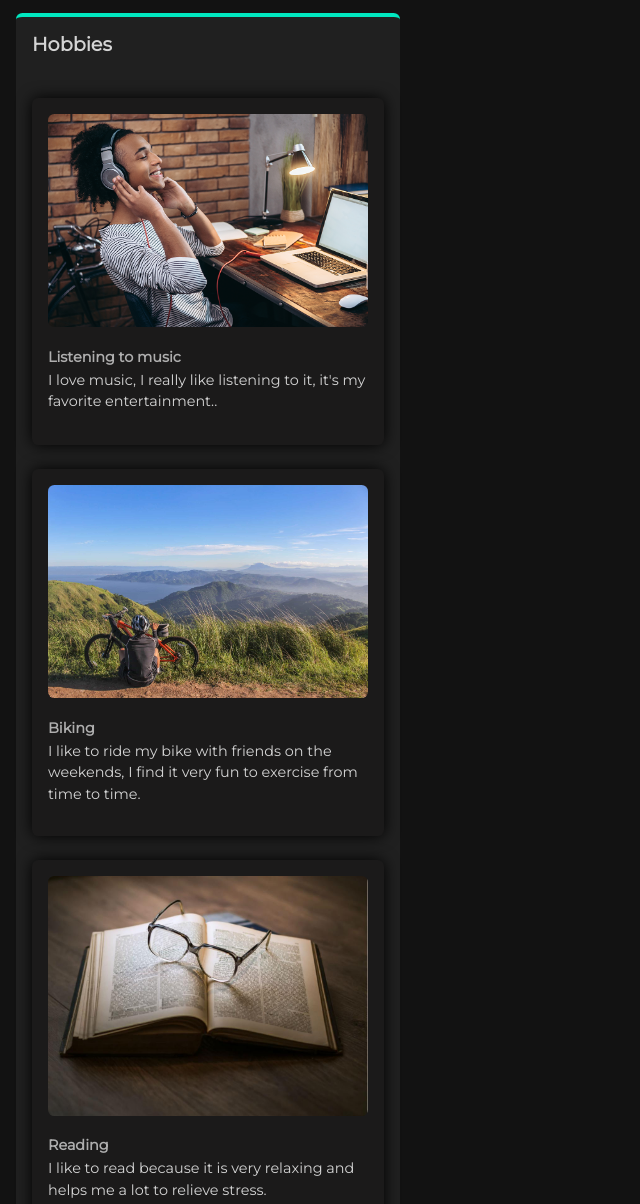
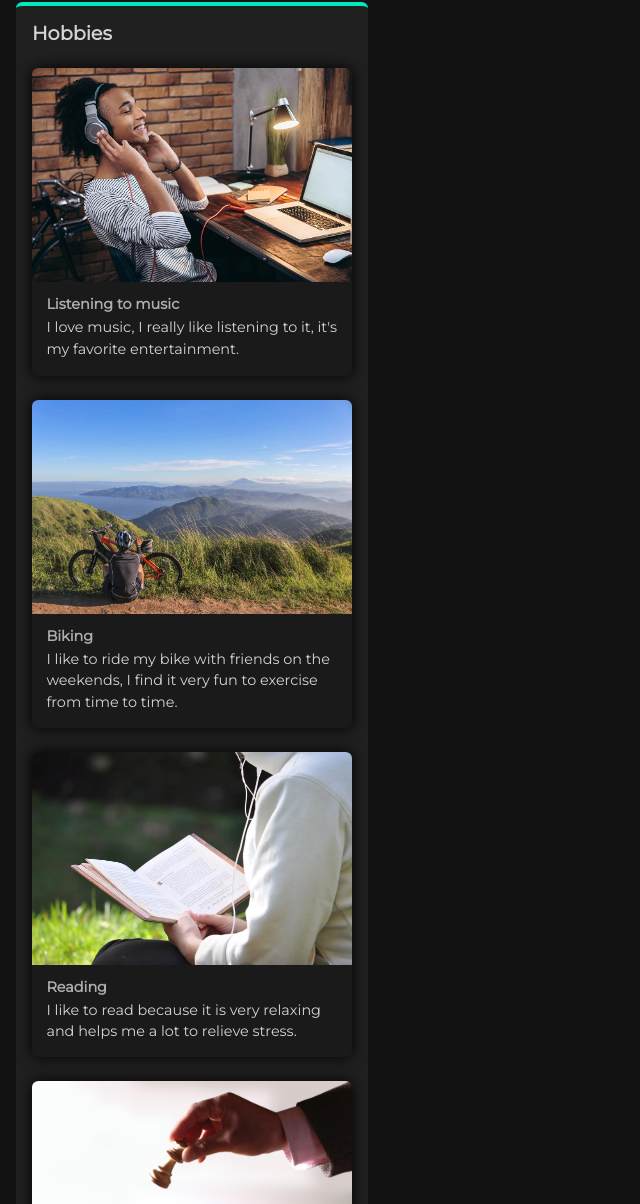
Before and after one commit to enriquepitta/Mi-Portfolio, a plain HTML site: page index.html in a window 1280 px wide. Shown: the part 1064-2268 px from the top of the page, without its empty margins (0-640 px from the left). Drawn offline with Linux system fonts and the light colour scheme.

Commit message:
cards y subcards cambios

```diff
--- a/index.html
+++ b/index.html
@@ -94,32 +94,32 @@
             <!-- TARJETA DE HOBBIES -->
             <articles class="card card--hobbies">
                 <h2 class="card__title card__title-hobbies">Hobbies</h2>
-                <div class="card__sub">
-                    <div class="card__image-container">
+                <div class="card__sub card__sub-hobbies">
+                    <div class="image__container-subcard">
                         <img src="assets/images/hobby5.webp">
                     </div>
                     <h3 class="card__subtitle card__subtitle-hobbies">Listening to music</h3>
-                    <p class="card__text">I love music, I really like listening to it, it's my favorite entertainment..
+                    <p class="card__text">I love music, I really like listening to it, it's my favorite entertainment.
                     <p>
                 </div>
-                <div class="card__sub">
-                    <div class="card__image-container">
+                <div class="card__sub card__sub-hobbies">
+                    <div class="image__container-subcard">
                         <img src="assets/images/hobbie2.jpg">
                     </div>
                     <h3 class="card__subtitle card__subtitle-hobbies">Biking</h3>
                     <p class="card__text">I like to ride my bike with friends on the weekends, I find it very fun to
                         exercise from time to time.</p>
                 </div>
-                <div class="card__sub">
-                    <div class="card__image-container">
-                        <img src="assets/images/hobbie3.jpg">
+                <div class="card__sub card__sub-hobbies">
+                    <div class="image__container-subcard">
+                        <img src="assets/images/hobby6.webp">
                     </div>
                     <h3 class="card__subtitle card__subtitle-hobbies">Reading</h3>
                     <p class="card__text">I like to read because it is very relaxing and helps me a lot to relieve
                         stress.</p>
                 </div>
-                <div class="card__sub">
-                    <div class="card__image-container">
+                <div class="card__sub card__sub-hobbies">
+                    <div class="image__container-subcard">
                         <img src="assets/images/hobbie.jpg">
                     </div>
                     <h3 class="card__subtitle card__subtitle-hobbies">Chess</h3>
--- a/style.css
+++ b/style.css
@@ -231,6 +231,15 @@ img {
   width: 20px;
 }
 /* =======ESTILOS-COLUMN RIGHT============== */
+/* ESTILOS PARA LAS SUBTARJETAS */
+.card__sub{
+  /* VISUAL */
+  background-color: var(--background-subcard-color);
+  /* border: 4px solid var(--primary-color); */
+  box-shadow: 0px 0px 15px rgba(0,0,0,2.50);
+  padding: 1em;
+  border-radius: var(--border-radius);
+}
 .column {
   display: grid;
   gap: 1em;
@@ -328,30 +337,37 @@ img {
   font-size: 0.8em;
 }
 /* ====================== CARD HOBBIES ====================== */
-.card__title-hobbies{
-  margin-bottom: 1em;
+/* ESTILOS PARA EL CONTENEDOR DE LOS HOBBIES */
+.card--hobbies{
+  display: grid;
+  gap: 1.5em;
+}
+.card__sub-hobbies{
+  padding: 0;
 }
 .card__subtitle-hobbies{
-  margin-top: 1.5em;
+  margin-top: 1em;
+  margin-left: 1em;
 }
 .card__text{
   margin-top: 0;
+  margin-left: 1em;
 }
-
+.image__container-subcard{
+  min-width: 320px;
+  border-top-right-radius: var(--border-radius);
+  border-top-left-radius: var(--border-radius);
+  overflow: hidden;
+}
 .card__title-skills{
   font-size: 23px;
   margin: 0;
   margin-bottom: 0.5em;
 }
-
-
 .card__container-skills{
   display: grid;
   grid-template-columns: repeat(auto-fill, minmax(19em, 1fr));
   gap: 1em;
-  /* display: flex;
-  gap: 1.5em; */
-
 }
 /* ESTILOS DEL CONTENEDOR DEL TITULO Y LAS SKILLS */
 .card-skills{
@@ -364,21 +380,3 @@ img {
   border-top: 4px solid var(--primary-color);
   height: max-content;
 }
-/* ESTILOS PARA LAS SUBTARJETAS */
-.card__sub{
-  /* VISUAL */
-  background-color: var(--background-subcard-color);
-  /* border: 4px solid var(--primary-color); */
-  box-shadow: 0px 0px 15px rgba(0,0,0,2.50);
-  padding: 1em;
-  border-radius: var(--border-radius);
-}
-/* .subskills{
-  width: 100%;
-  height: auto;
-} */
-/* ESTILOS PARA EL CONTENEDOR DE LOS HOBBIES */
-.card--hobbies{
-  display: grid;
-  gap: 1.5em;
-}
```
Also changed, not shown: assets/images/hobby6.webp (added). Lines whose indentation alone changed are shown as unchanged.
